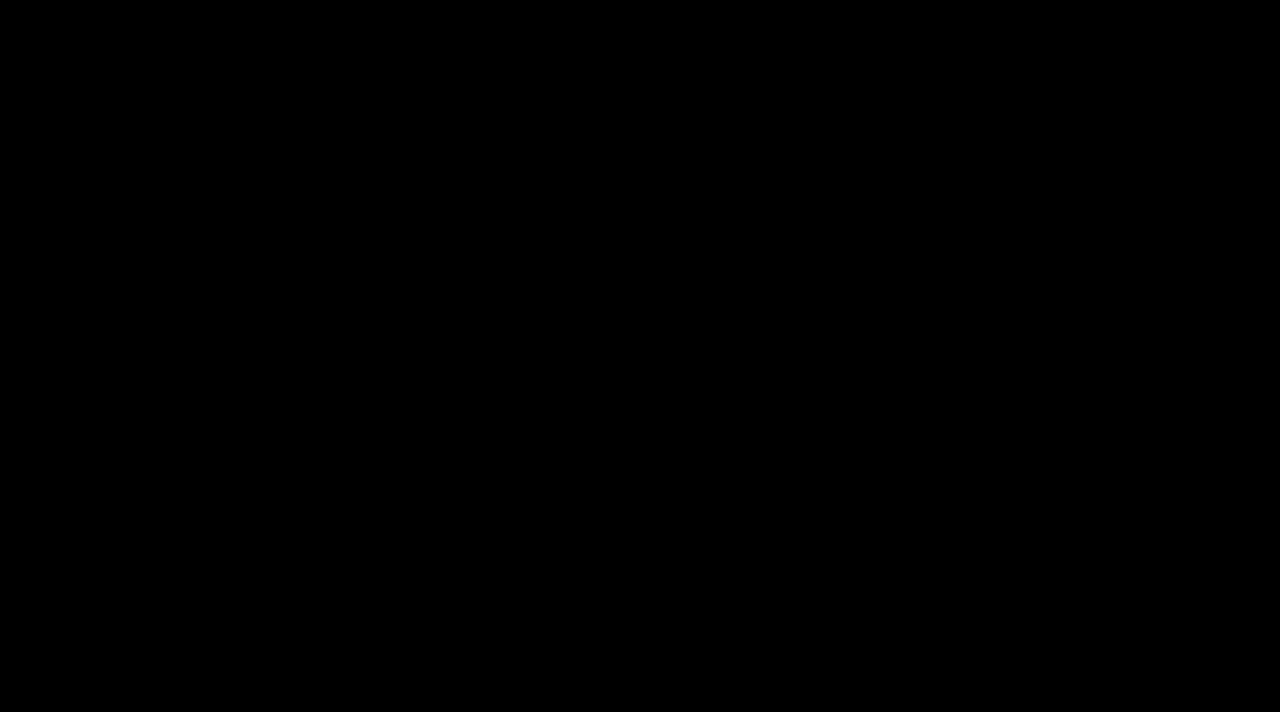
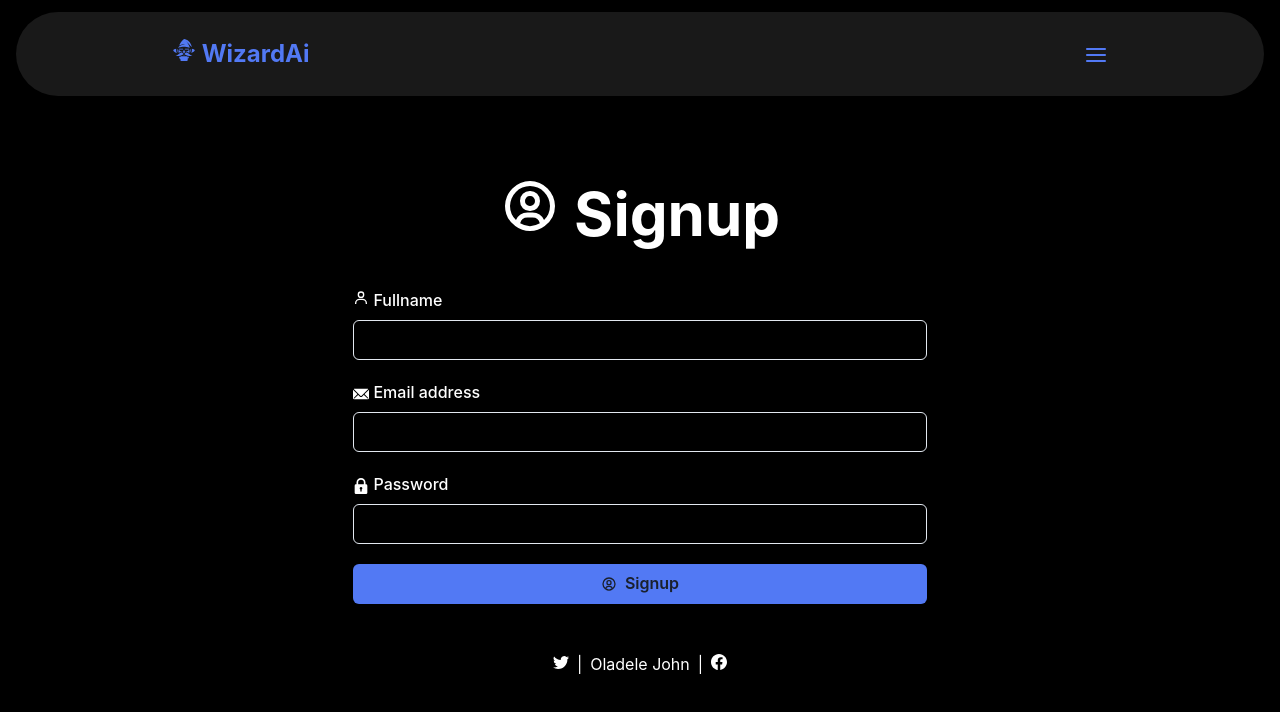
Before and after one commit to Jhon-crypt/wizardAi, a React (Vite) app: page /Signup in a window 1280 px wide. Shown: the top 712 px of the page. Built offline with nearby package versions, Linux system fonts and the light colour scheme.

Commit message:
Updated signup

```diff
--- a/src/components/signup.component.tsx
+++ b/src/components/signup.component.tsx
@@ -8,7 +8,7 @@ import {
     Button
 } from '@chakra-ui/react'
 import { Icon } from '@chakra-ui/icons';
-import { BiLogInCircle } from "react-icons/bi";
+import { BiUserCircle } from "react-icons/bi";
 import { BiUser } from "react-icons/bi";
 import { EmailIcon } from '@chakra-ui/icons';
 import { LockIcon } from '@chakra-ui/icons'
@@ -23,7 +23,7 @@ function Signup() {
 
                 <Center>
                     <Heading as="h1" size="3xl" mb={5}>
-                        <Icon as={BiLogInCircle} /> Signup
+                        <Icon as={BiUserCircle} /> Signup
                     </Heading>
                 </Center>
 
@@ -46,7 +46,7 @@ function Signup() {
                         <Input type='password' />
                     </FormControl>
 
-                    <Button type="submit" w='100%' leftIcon={<Icon as={BiLogInCircle} />} bg='#5279F4'>
+                    <Button type="submit" w='100%' leftIcon={<Icon as={BiUserCircle} />} bg='#5279F4'>
                         Signup
                     </Button>
 
--- a/src/pages/signup.tsx
+++ b/src/pages/signup.tsx
@@ -1,9 +1,23 @@
-function SignupPage(){
+import Header from "../components/header.component"
+import Signup from "../components/signup.component"
+import Footer from "../components/footer.component"
 
-    return(
+function SignupPage() {
+
+    return (
 
         <>
 
+            <Header
+                login_color="white"
+                signup_color="#5279F4"
+                about_color="white"
+                terms_color="white"
+            />
+
+            <Signup />
+
+            <Footer />
 
         </>
 
```
